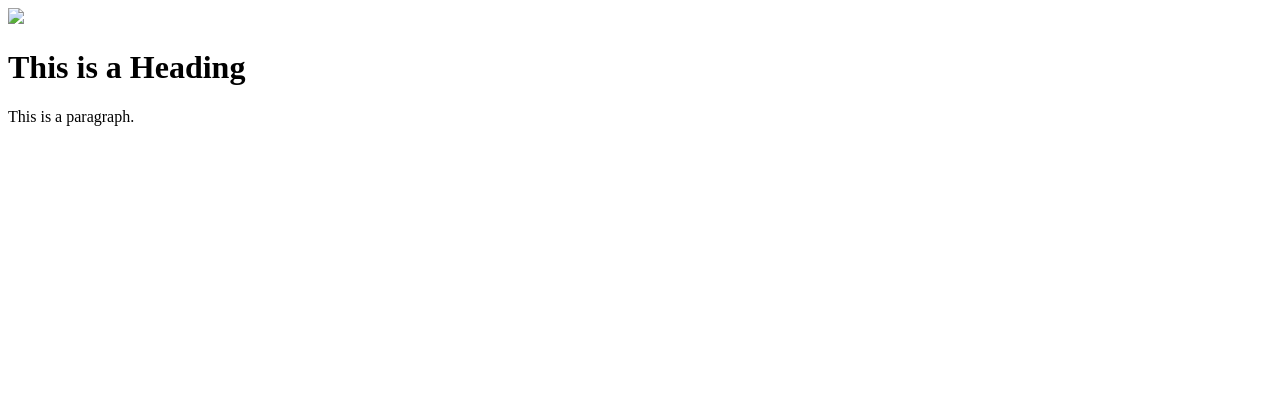
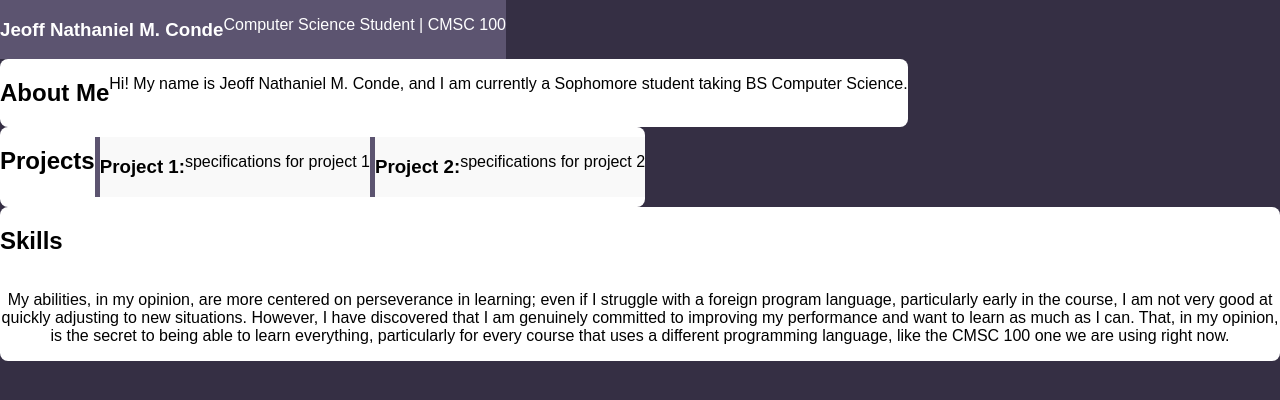
Before and after one commit to CMSC-100-2S24-25-C3L/exer-02-html-and-css-jeoffcnd, a plain HTML site: page Conde100ex02.html in a window 1280 px wide. Drawn offline with Linux system fonts and the light colour scheme.

Commit message:
chore: Added design and specifications

```diff
--- a/Conde100ex02.css
+++ b/Conde100ex02.css
@@ -0,0 +1,62 @@
+.container {
+    display: flex;
+    flex-wrap: wrap;
+    align-items: center;
+    justify-content:center;
+}
+
+.item {
+     margin: 5px;
+}
+
+.first {
+  text-align: center;
+  border: 3px solid green;
+}
+
+.content {
+  text-align: center;
+  border: 3px solid green;
+}
+
+
+body {
+
+    font-family: Arial, Helvetica, sans-serif;
+    display: flex;
+    flex-wrap: wrap;
+    margin:0;
+    background-color: #352F44;
+    color: white;
+    text-align: center;
+
+}
+
+header {
+
+    font-family: Arial, Helvetica, sans-serif;
+    display: flex;
+    flex-wrap: wrap;
+    box-shadow: #2b2833;
+
+    background: #5C5470;
+}
+
+section {
+
+    display: flex;
+    flex-wrap: wrap;
+    background: white;
+    color: black;
+    box-shadow: 0 0 10px rgba (0,0,0,0.1);
+    border-radius: 8px;
+
+}
+
+.project{
+    display: flex;
+    flex-wrap: wrap;
+    margin: 10px 0;
+    border-left:  5px solid #5C5470;
+    background: #f9f9f9;
+}
--- a/Conde100ex02.html
+++ b/Conde100ex02.html
@@ -4,23 +4,51 @@
 
 <head>
 
-    <title>Jeoff Nathaniel M. Conde</title>
-     <!-- <div class="flex-container">
-        <img src="image/header.gif">
-    </div> -->
+    <title>CMSC 100 C3L EX02 CONDE</title>
+     <link href="Conde100ex02.css" rel="stylesheet"/>
+
 
 </head>
 
 
 <body>
 
-    <div class="flex-container">
-        <img src="image/jeoffmuka.jpeg">
-    </div>
+   <header>
+        <h3>Jeoff Nathaniel M. Conde</h3>
+        <p>Computer Science Student | CMSC 100</p>
+   </header>
+
+   <section id="about">
+        <h2>About Me</h2>
+        <p> Hi! My name is Jeoff Nathaniel M. Conde, and I am currently a Sophomore student taking BS Computer Science.</p>
+    </section>
+
+    <section id="projects">
+
+            <h2>Projects</h2>
+
+            <div class ="project">
+
+                <h3>Project 1:</h3>
+                <p>specifications for project 1</p>
+
+            </div>
+
+            <div class="project">
+                <h3>Project 2:</h3>
+                <p>specifications for project 2</p>
 
 
+            </div>
+    </section>
 
-<h1>This is a Heading</h1>
-<p>This is a paragraph.</p>
+
+    <section id="skills">
+
+        <h2>Skills</h2>
+
+        <p> My abilities, in my opinion, are more centered on perseverance in learning; even if I struggle with a foreign program language, particularly early in the course, I am not very good at quickly adjusting to new situations. However, I have discovered that I am genuinely committed to improving my performance and want to learn as much as I can. That, in my opinion, is the secret to being able to learn everything, particularly for every course that uses a different programming language, like the CMSC 100 one we are using right now.</p>
+
+    </section>
 
 </body>
```
Also changed, not shown: 2 other files.
